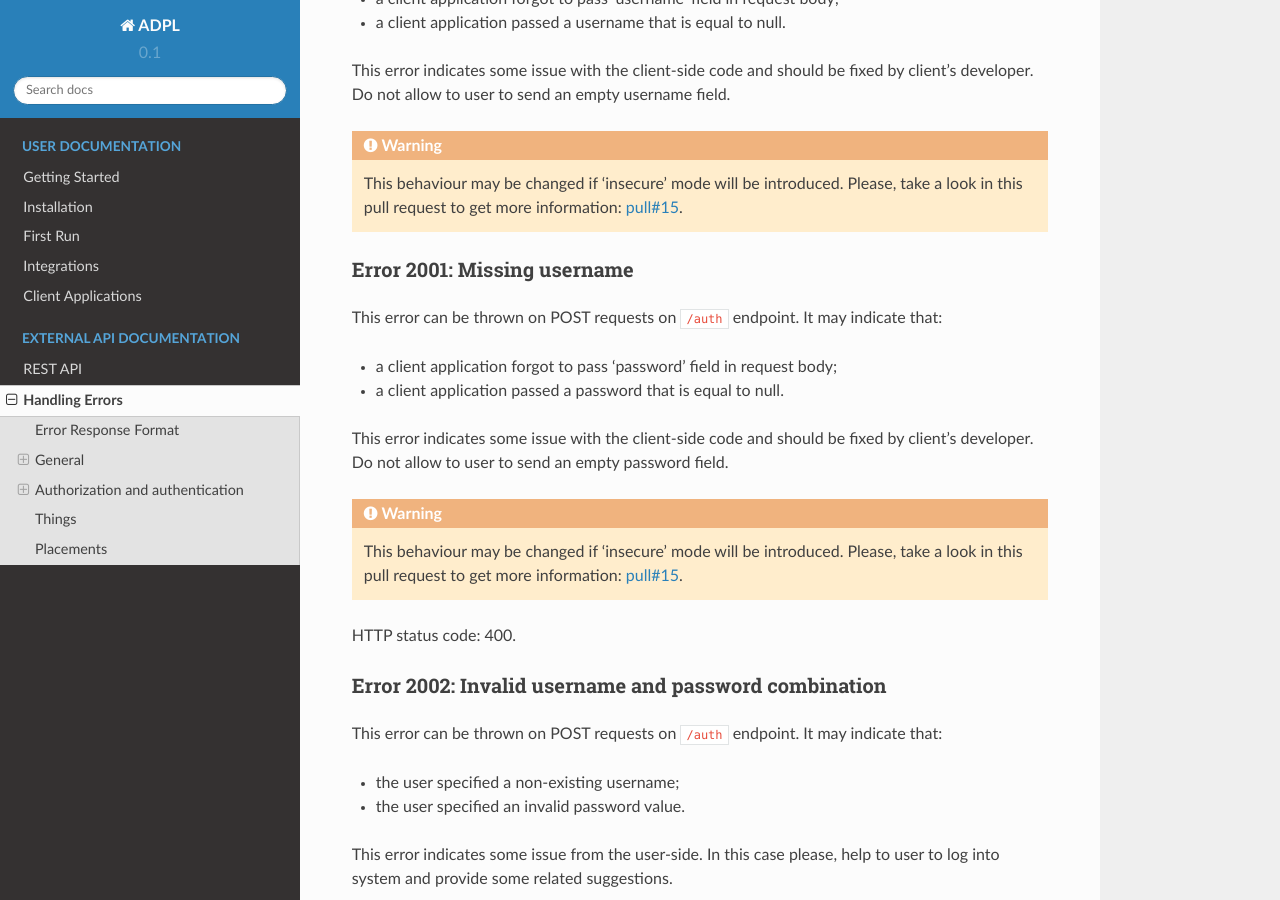
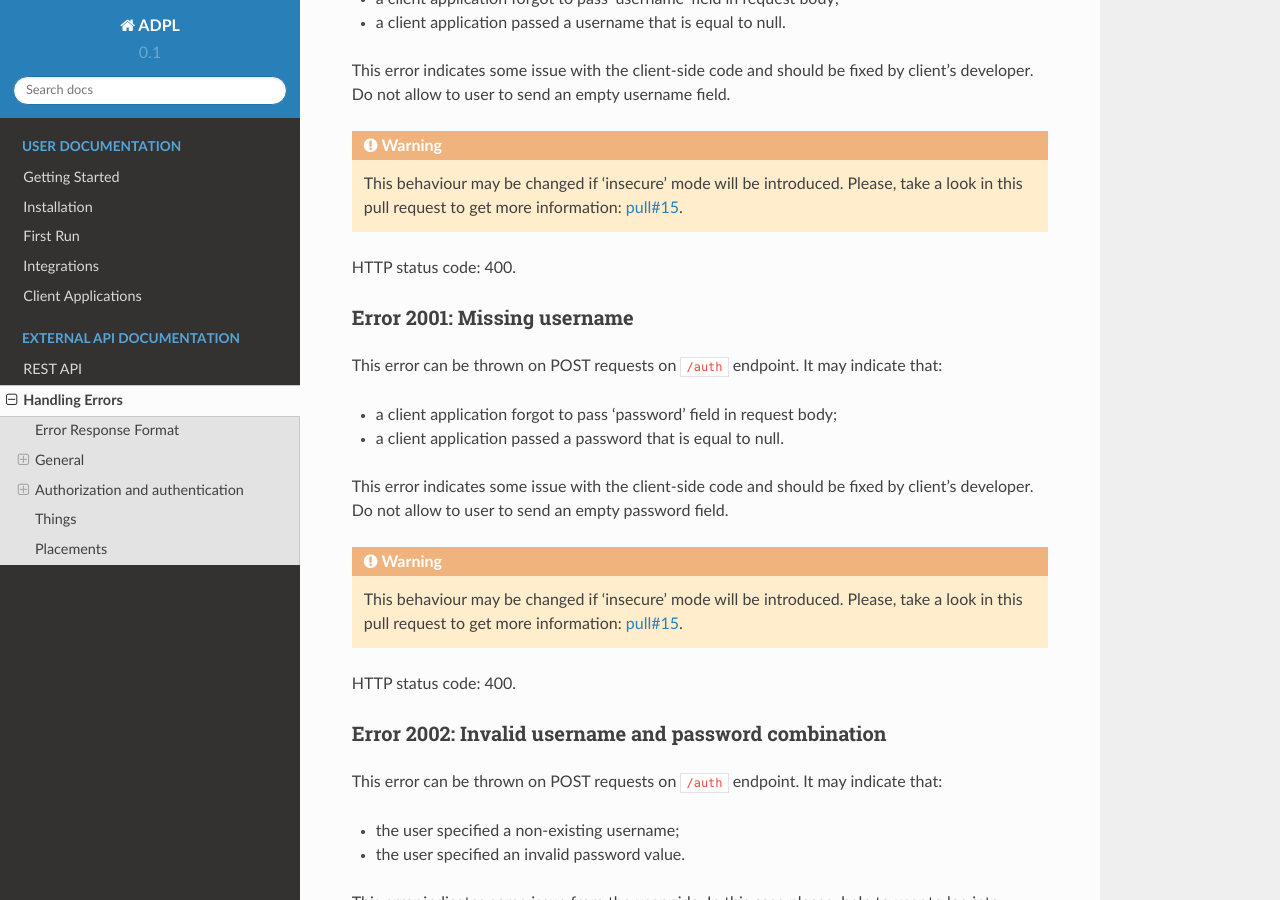
Before and after one commit to fossabot/everpl, a Sphinx documentation site: the page built from docs/source/api/handling_errors.rst, in a window 1280 px wide and 900 px high, scrolled down 2599 px. Built offline with Sphinx 7.4.7 and the Read the Docs theme 2.0.0, drawn with Linux system fonts in a browser that asks for light colours; pages that are not in the unit, such as notebooks, are missing from menus.

Commit message:
[DOCS] [FIX] Added a missing HTTP status code

```diff
--- a/docs/source/api/handling_errors.rst
+++ b/docs/source/api/handling_errors.rst
@@ -155,6 +155,8 @@ username field.
    Please, take a look in this pull request to get more information:
    `pull#15 <https://github.com/s-kostyuk/adpl/pull/15>`_.
 
+HTTP status code: 400.
+
 .. _error_2001:
 
 Error 2001: Missing username
```
